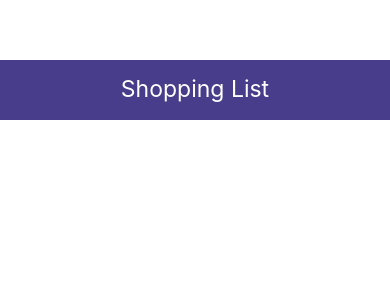
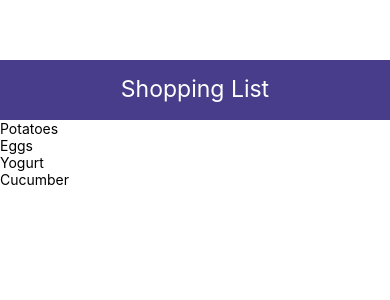
Before and after one commit to OleksandrLevinskyi/ShoppingList, a React Native app: screen / in a window 390 px wide. Shown: the top 300 px of the page. Built offline with nearby package versions, Linux system fonts and the light colour scheme.

Commit message:
render shopping list items

```diff
--- a/App.js
+++ b/App.js
@@ -1,14 +1,25 @@
-import React from "react";
-import {View, Text, StyleSheet} from 'react-native';
-import Header from './components/Header'
+import React, {useState} from "react";
+import {View, Text, StyleSheet, FlatList} from 'react-native';
+import Header from './components/Header';
+import { v4 as uuidv4 } from 'uuid';
 
 const App = () => {
+    const [items, setItems] = useState([
+        {id: uuidv4(), text: 'Potatoes'},
+        {id: uuidv4(), text: 'Eggs'},
+        {id: uuidv4(), text: 'Yogurt'},
+        {id: uuidv4(), text: 'Cucumber'},
+    ])
+
     return (
         <View style={styles.container}>
             <Header />
+            <FlatList data={items}
+                      renderItem={({item}) => <Text>{item.text}</Text>}
+            />
         </View>
-    )
-}
+    );
+};
 
 const styles = StyleSheet.create({
     container: {
```
